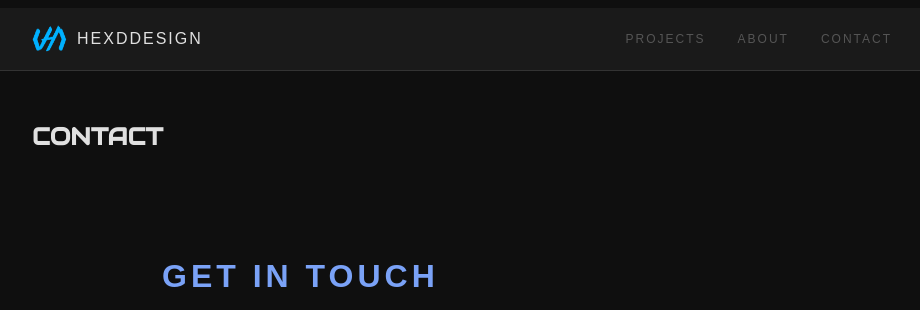
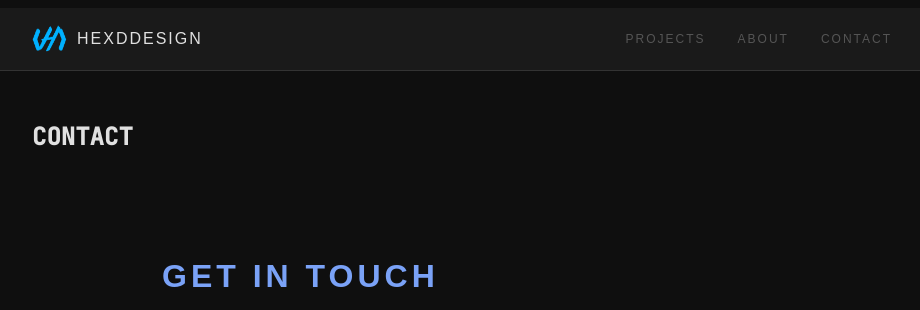
Before and after one commit to HexdDesign/hexddesign.github.io, a Jekyll site: the page built from contact.markdown, in a window 1280 px wide. Shown: the top 310 px of the page, without its empty margins (178-1098 px from the left). Built offline with Jekyll 4.4.1, drawn with Linux system fonts in a browser that asks for light colours; some web fonts are replaced.

Commit message:
Update main.scss

```diff
--- a/assets/main.scss
+++ b/assets/main.scss
@@ -223,9 +223,8 @@ code, pre, .tag, .contact-label, .section-title, .hero-btn {
   font-family: 'JetBrains Mono', monospace !important;
 }
 
-.post-title,
-.post-header h1 {
-  font-family: "Audiowide", sans-serif;
+h1.post-title, h1.post-header {
+  font-family: 'JetBrains Mono', monospace !important;
   text-transform: uppercase;
 }
 
```
